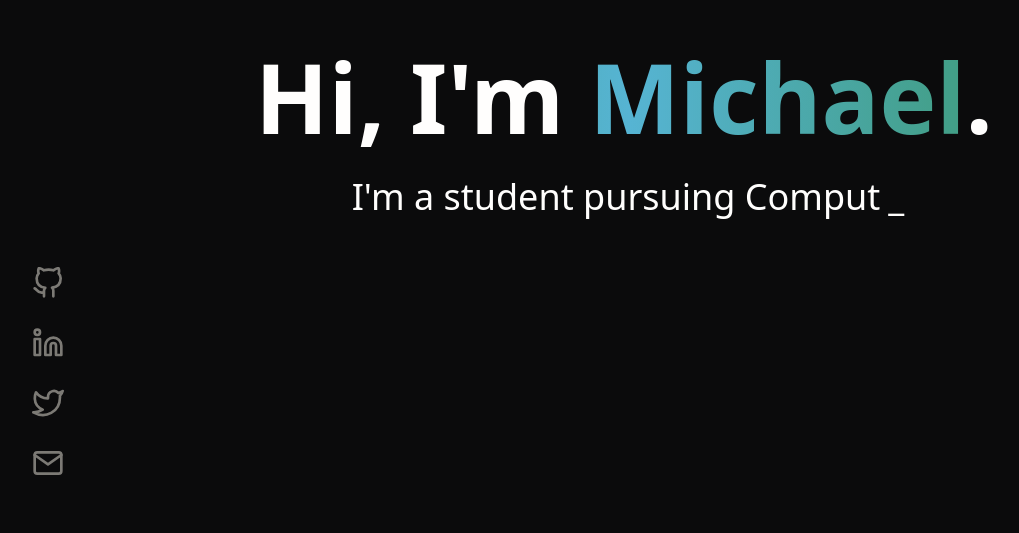
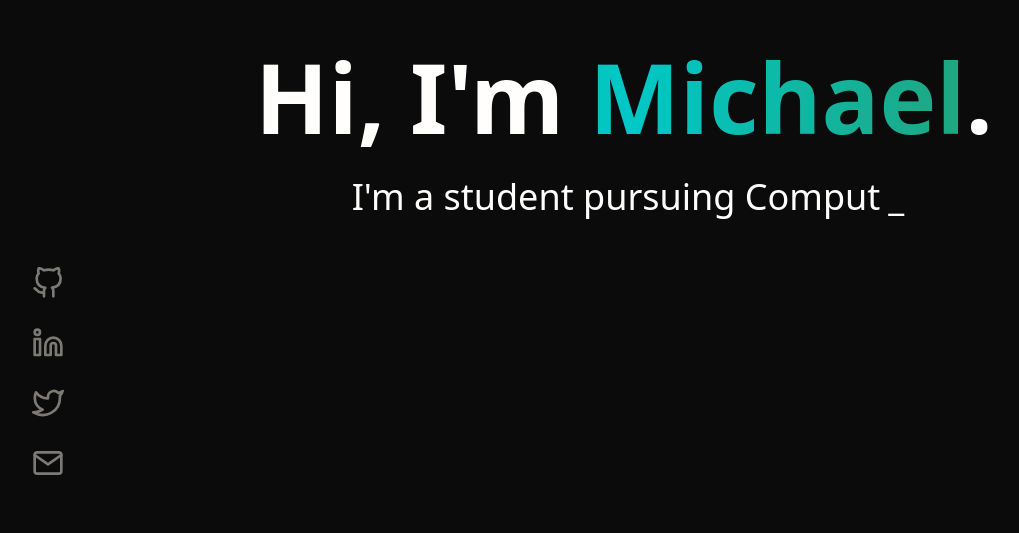
Before and after one commit to devmwang/personal-site, a Next.js app: page / in a window 1280 px wide. Shown: the part 267-800 px from the top of the page, without its empty margins (16-1035 px from the left). Built offline with nearby package versions, Linux system fonts and the light colour scheme; no server answers.

Commit message:
Updated gradient in hero name text

```diff
--- a/src/styles/index.module.scss
+++ b/src/styles/index.module.scss
@@ -1,5 +1,5 @@
 .animatedGradientText {
-    background-image: linear-gradient(to right, #348F50, #56B4D3, #348F50);
+    background-image: linear-gradient(to right, #348F50, #00C8C7, #348F50);
     -webkit-background-clip: text;
     background-clip: text;
     color: transparent;
```
